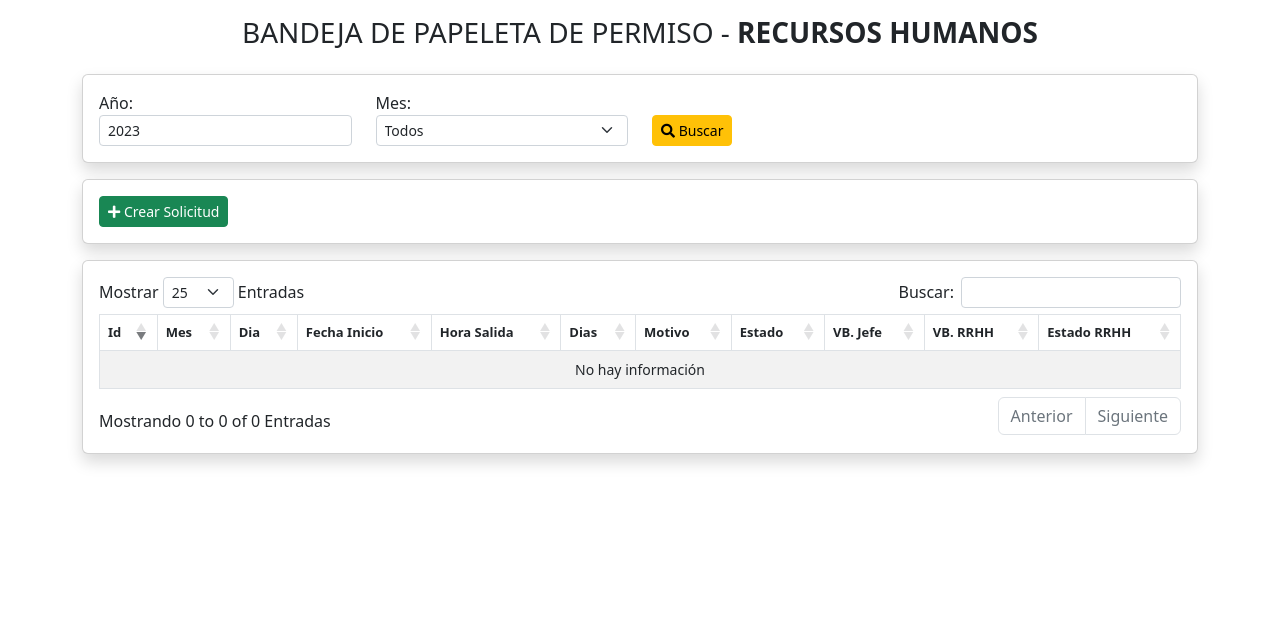
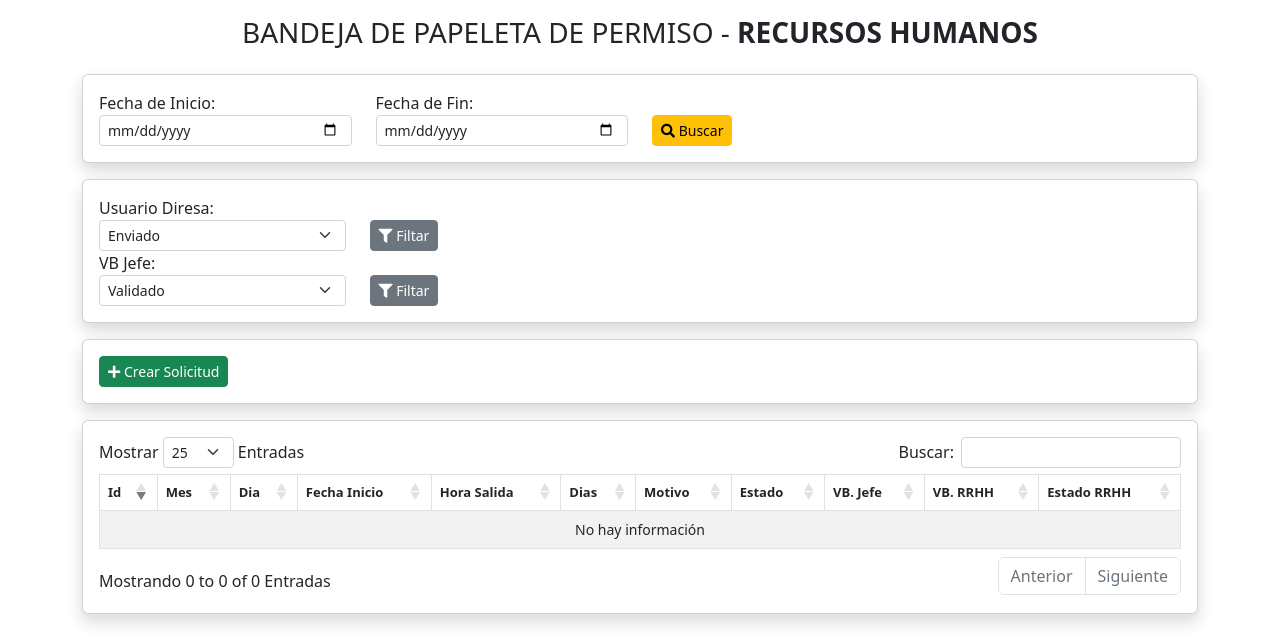
Before and after one commit to veronny/control_asistencia, a Django app: page /bandeja_rrhh_dia/ in a window 1280 px wide. Shown: the part 61-705 px from the top of the page. Run offline with Django 4.2, Linux system fonts and the light colour scheme; the visitor is signed in with stand-in values (Sample User, id 1); data that the repository does not hold is empty; some libraries are stand-ins or nearby versions.

Commit message:
papelera dias rrhh

```diff
--- a/filiacion/templates/bandeja_jefe/bandeja_jefe.html
+++ b/filiacion/templates/bandeja_jefe/bandeja_jefe.html
@@ -17,7 +17,7 @@
 
 <main class="container">
   <div class="display-1 text-center py-3">
-    <h2>BANDEJA DE AUTORIZACION JEFE INMEDIATO</h2>
+    <h3>BANDEJA DE PAPELETA DE PERMISO - <strong>JEFE INMEDIATO</strong></h3>
   </div>
   <!-- BUSCADOR -->
   <section class = "card card-body shadow mb-3">
--- a/filiacion/templates/bandeja_rrhh/bandeja_rrhh.html
+++ b/filiacion/templates/bandeja_rrhh/bandeja_rrhh.html
@@ -17,7 +17,7 @@
 
 <main class="container">
   <div class="display-1 text-center py-3">
-    <h2>BANDEJA DE AUTORIZACION RECURSOS HUMANOS</h2>
+    <h3>BANDEJA DE PAPELETA DE SALIDA - <strong>RECURSOS HUMANOS</strong></h3>
   </div>
   <!-- BUSCADOR FECHA-->
   <section class = "card card-body shadow mb-3">
--- a/filiacion/templates/bandeja_rrhh_dia/bandeja_rrhh.html
+++ b/filiacion/templates/bandeja_rrhh_dia/bandeja_rrhh.html
@@ -19,43 +19,62 @@
   <div class="display-1 text-center py-3">
     <h3>BANDEJA DE PAPELETA DE PERMISO - <strong>RECURSOS HUMANOS</strong></h3>
   </div>
-  <!-- BUSCADOR -->
+  <!-- BUSCADOR FECHA-->
   <section class = "card card-body shadow mb-3">
     <form method="GET" enctype="multipart/form-data">
       <div class = "form row">
         <div class="col-sm-12 col-md-6 col-lg-3">
-          <label for="anio">Año:</label>
-          <select class="form-control form-select-sm" aria-label="anio" name="anio" id="anio">
-            <option value="2023">2023</option>
-            {% for y in anio %}
-              <option value="{{ y }}" {% if request.GET.anio == y %}selected{% endif %}>{{ y }}</option>
-            {% endfor %}
-          </select>
+          <label for="anio">Fecha de Inicio:</label>
+          <input class="form-control form-select-sm" type="date" name="fecha_inicio" id="fecha_inicio">
         </div>
         <div class="col-sm-12 col-md-6 col-lg-3">
-          <label class="form-inline" for="mes">Mes:</label>
-          <select class="form-select form-select-sm" aria-label="mes" name="mes" id="mes">
-            <option value="">Todos</option>
-            <option value="01" {% if request.GET.mes == '01' %} selected {% endif %}>Enero</option>
-            <option value="02" {% if request.GET.mes == '02' %} selected {% endif %}>Febrero</option>
-            <option value="03" {% if request.GET.mes == '03' %} selected {% endif %}>Marzo</option>
-            <option value="04" {% if request.GET.mes == '04' %} selected {% endif %}>Abril</option>
-            <option value="05" {% if request.GET.mes == '05' %} selected {% endif %}>Mayo</option>
-            <option value="06" {% if request.GET.mes == '06' %} selected {% endif %}>Junio</option>
-            <option value="07" {% if request.GET.mes == '07' %} selected {% endif %}>Julio</option>
-            <option value="08" {% if request.GET.mes == '08' %} selected {% endif %}>Agosto</option>
-            <option value="09" {% if request.GET.mes == '09' %} selected {% endif %}>Setiembre</option>
-            <option value="10" {% if request.GET.mes == '10' %} selected {% endif %}>Octubre</option>
-            <option value="11" {% if request.GET.mes == '11' %} selected {% endif %}>Noviembre</option>
-            <option value="12" {% if request.GET.mes == '12' %} selected {% endif %}>Diciembre</option>
-          </select>
+          <label class="form-inline" for="mes">Fecha de Fin:</label>
+          <input class="form-control form-select-sm" type="date" name="fecha_fin" id="fecha_fin">
         </div>
         <div class="col-sm-12 col-md-6 col-lg-2">
-        <br>
+          <br>
           <button type="submit" class="btn btn-warning btn-sm"><i class="fas fa-search"></i> Buscar</button>
         </div>
       </div>
     </form>
+  </section>
+  <!-- BUSCADOR ESTADOS-->
+  <section class = "card card-body shadow mb-3">
+    <div class="form row">
+      <form method="GET" enctype="multipart/form-data">
+        <div class = "form-group row col-md-6">
+          <!-- Estado VB Jefe -->
+          <div class="form-group col-md-6">
+          <label class="form-inline" for="estado">Usuario Diresa:</label>
+          <select class="form-select form-select-sm" aria-label="estado" name="estado" id="estado">
+            <option value="0" {% if request.GET.estado_papeleta_dia == '0' %} selected {% endif %}>Enviado</option>
+            <option value="1" {% if request.GET.estado_papeleta_dia == '1' %} selected {% endif %}>Aprobado</option>
+          </select>
+          </div>
+          <div class="form-group col-md-6">
+          <br>
+          <button type="submit" class="btn btn-secondary btn-sm form-inline"><i class="fas fa-filter"></i> Filtar</button>
+          </div>
+        </div>
+      </form>
+          <!-- Estado RRHH  -->
+      <form method="GET" enctype="multipart/form-data">
+        <div class = "form-group row col-md-6">
+          <!-- Estado RRHH  -->
+          <div class="form-group col-md-6">
+          <label class="form-inline" for="estado_jefe">VB Jefe:</label>
+          <select class="form-select form-select-sm" aria-label="estado_jefe" name="estado_jefe" id="estado_jefe">
+            <option value="1" {% if request.GET.estado_papeleta_jefe == '0' %} selected {% endif %}>Validado</option>
+            <option value="0" {% if request.GET.estado_papeleta_jefe == '1' %} selected {% endif %}>No Validado</option>
+          </select>
+          </div>
+          <div class="form-group col-md-6">
+          <br>
+          <button type="submit" class="btn btn-secondary btn-sm"><i class="fas fa-filter"></i> Filtar</button>
+          </div>
+        </div>
+      </form>
+    </div>
   </section>
     <!-- CABECERA -->
     <section class="card card-body shadow mb-3">
@@ -73,15 +92,6 @@
     </section>
   <!-- DETALLE -->
   <section class="card card-body shadow mb-4">
-    <!--
-    <div class="row">
-      <div class="col-md-6 py-2">
-        {% if user.is_authenticated %}
-        <a href="/filiacion/create/" class="btn btn-success"><i class="fa fa-plus"></i> Agregar Usuario</a>
-        {% endif %}
-      </div>
-    </div>
-    -->
     <div class="row">
       <div class="table-responsive">
         <table id="table_papeleta_dia" class="table table-bordered table-hover table-striped">
--- a/filiacion/templates/papeleta_dia/create_papeleta.html
+++ b/filiacion/templates/papeleta_dia/create_papeleta.html
@@ -67,7 +67,7 @@
                 <div class="form-group">
                     {{ form.duracion_dias.label_tag }}
                     {{ form.duracion_dias }}
-                    <p>La cantidad de días entre las dos fechas es: <span class="text-danger" id="resultado"></span></p>
+                    <p class="text-primary">La cantidad de días entre las dos fechas es: <span class="text-danger" id="resultado"></span></p>
                 </div>
               </div>
             </div>
@@ -80,8 +80,6 @@
               // Obtener las fechas ingresadas por el usuario
               var fecha_inicio = document.getElementById('fecha_inicio').value;
               var fecha_fin = document.getElementById('fecha_fin').value;
-              console.log(fecha_inicio);
-              console.log(fecha_fin);
 
               // Calcular la cantidad de días utilizando la función de JavaScript
               var dias = moment(fecha_fin).diff(moment(fecha_inicio), 'days') + 1;
--- a/filiacion/templates/papeleta_hora/papeleta_hora.html
+++ b/filiacion/templates/papeleta_hora/papeleta_hora.html
@@ -70,7 +70,6 @@
       </div>
     </form>
   </section>
-
   <!-- DETALLE -->
   <section class="card card-body shadow mb-4">
     <div class="row">
--- a/filiacion/views.py
+++ b/filiacion/views.py
@@ -154,9 +154,8 @@ def listar_asistencias(request):
 #------- PAPELETA HORA --------------------
 @login_required
 def listar_papeleta_horas(request):
-    # papeletas = PapeletaHora.objects.all()
+    # Obtener el filtro de mes y año del parámetro GET
     valores = ['0','1','', None]
-    # Obtener el filtro de mes y año del parámetro GET
     anio = request.GET.get('anio', None)
     mes = request.GET.get('mes', None)
     estado = request.GET.get('estado', None)
@@ -315,14 +314,19 @@ class PapeletaHoraPDFView(View):
 @login_required
 def listar_papeleta_dias(request):
     # Obtener el filtro de mes y año del parámetro GET
+    valores = ['0','1','', None]
     anio = request.GET.get('anio', None)
     mes = request.GET.get('mes', None)
+    estado = request.GET.get('estado', None)
     # Obtener todas las marcaciones o filtrar por mes/año
-    if mes and anio:
+    if estado:
+        papeletas = PapeletaDia.objects.filter(user=request.user,estado_papeleta_dia=estado).order_by('-id')
+        empleados = Empleado.objects.filter(user=request.user)
+    elif mes and anio:
         papeletas = PapeletaDia.objects.filter(user=request.user,anio=anio,mes=mes).order_by('-id')
         empleados = Empleado.objects.filter(user=request.user)
     else:
-        papeletas = PapeletaDia.objects.filter(user=request.user).order_by('-id')
+        papeletas = PapeletaDia.objects.filter(user=request.user,estado_papeleta_dia__in=valores).order_by('-id')
         empleados = Empleado.objects.filter(user=request.user)
     context = {
                 'papeletas': papeletas,
@@ -374,11 +378,16 @@ def create_papeleta_dias(request):
 @login_required
 def listar_bandeja_jefe_dia(request):
     # Obtener el filtro de mes y año del parámetro GET
-    anio = request.GET.get('anio', None)
-    mes = request.GET.get('mes', None)
+    valores = ['0']
+    fecha_inicio = request.GET.get('fecha_inicio')
+    fecha_fin = request.GET.get('fecha_fin')
+    estado = request.GET.get('estado')
     # Obtener todas las marcaciones o filtrar por mes/año
-    if mes and anio:
-        papeletas = PapeletaDia.objects.filter(anio=anio,mes=mes).order_by('-id')
+
+    if fecha_inicio and fecha_fin:
+        papeletas = PapeletaDia.objects.filter(user=request.user,fecha_papeleta_dia__range=[fecha_inicio, fecha_fin]).order_by('-id')
+    elif estado:
+        papeletas = PapeletaDia.objects.filter(user=request.user,estado_papeleta_dia=estado).order_by('-id')
     else:
         papeletas = PapeletaDia.objects.filter().order_by('id')
     context = {
@@ -402,13 +411,23 @@ def actualizar_estado_dia(request, id):
 @login_required
 def listar_bandeja_rrhh_dia(request):
     # Obtener el filtro de mes y año del parámetro GET
-    anio = request.GET.get('anio', None)
-    mes = request.GET.get('mes', None)
+    valores_estado = ['0','1']
+    valores_jefe = ['0','1']
     # Obtener todas las marcaciones o filtrar por mes/año
-    if mes and anio:
-        papeletas = PapeletaDia.objects.filter(anio=anio,mes=mes).order_by('-id')
+    fecha_inicio = request.GET.get('fecha_inicio')
+    fecha_fin = request.GET.get('fecha_fin')
+    estado = request.GET.get('estado')
+    estado_jefe = request.GET.get('estado_jefe')
+    # Obtener todas las marcaciones o filtrar por mes/año
+    # Obtener todas las marcaciones o filtrar por mes/año
+    if fecha_inicio and fecha_fin:
+        papeletas = PapeletaDia.objects.filter(user=request.user,fecha_papeleta_dia__range=[fecha_inicio, fecha_fin]).order_by('-id')
+    elif estado:
+        papeletas = PapeletaDia.objects.filter(user=request.user,estado_papeleta_dia=estado).order_by('-id')
+    elif estado_jefe:
+        papeletas = PapeletaDia.objects.filter(user=request.user,estado_papeleta_jefe=estado_jefe).order_by('-id')
     else:
-        papeletas = PapeletaDia.objects.filter().order_by('id')
+        papeletas = PapeletaDia.objects.filter(estado_papeleta_dia__in=valores_estado,estado_papeleta_jefe__in=valores_jefe).order_by('-id')
     context = {
                 'papeletas': papeletas
             }
```
Also changed, not shown: filiacion/templates/bandeja_jefe_dia/bandeja_jefe.html (+16 -47 lines), filiacion/templates/papeleta_dia/papeleta_dia.html (+32 -20 lines).
